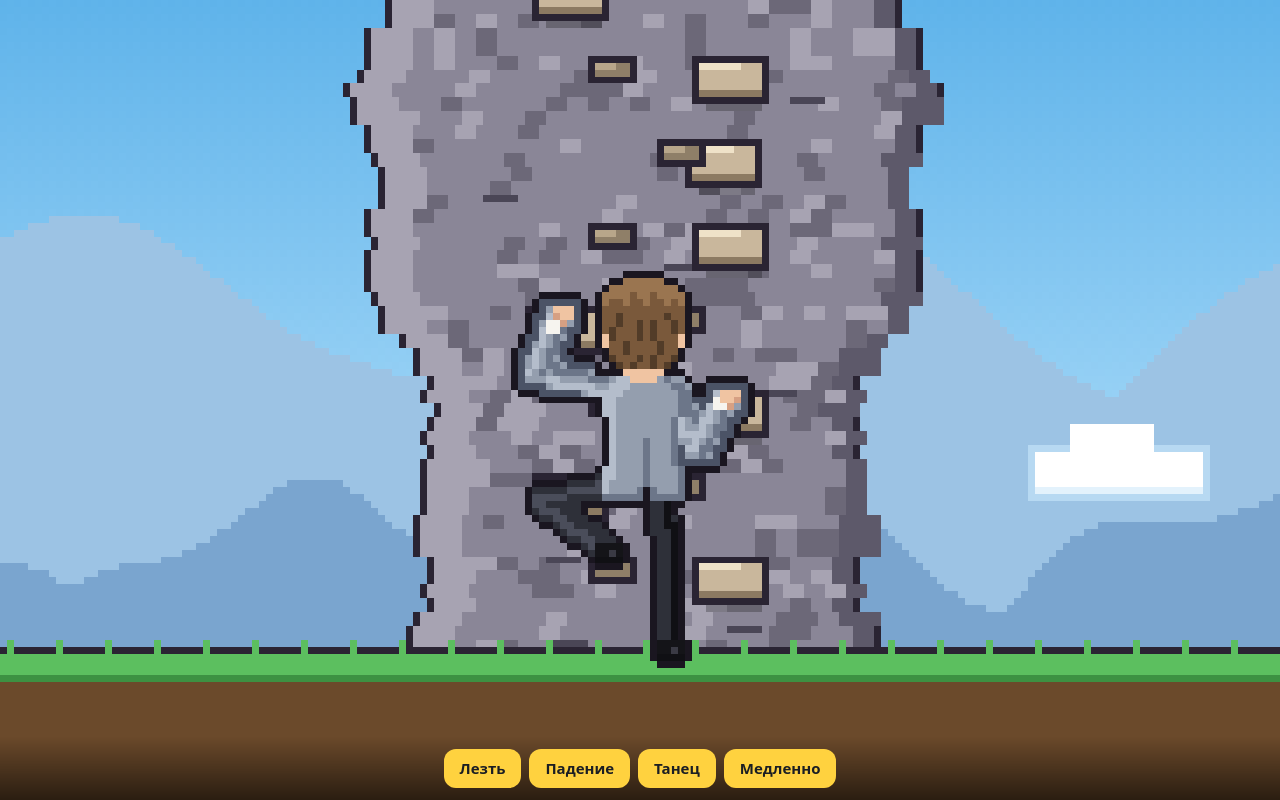
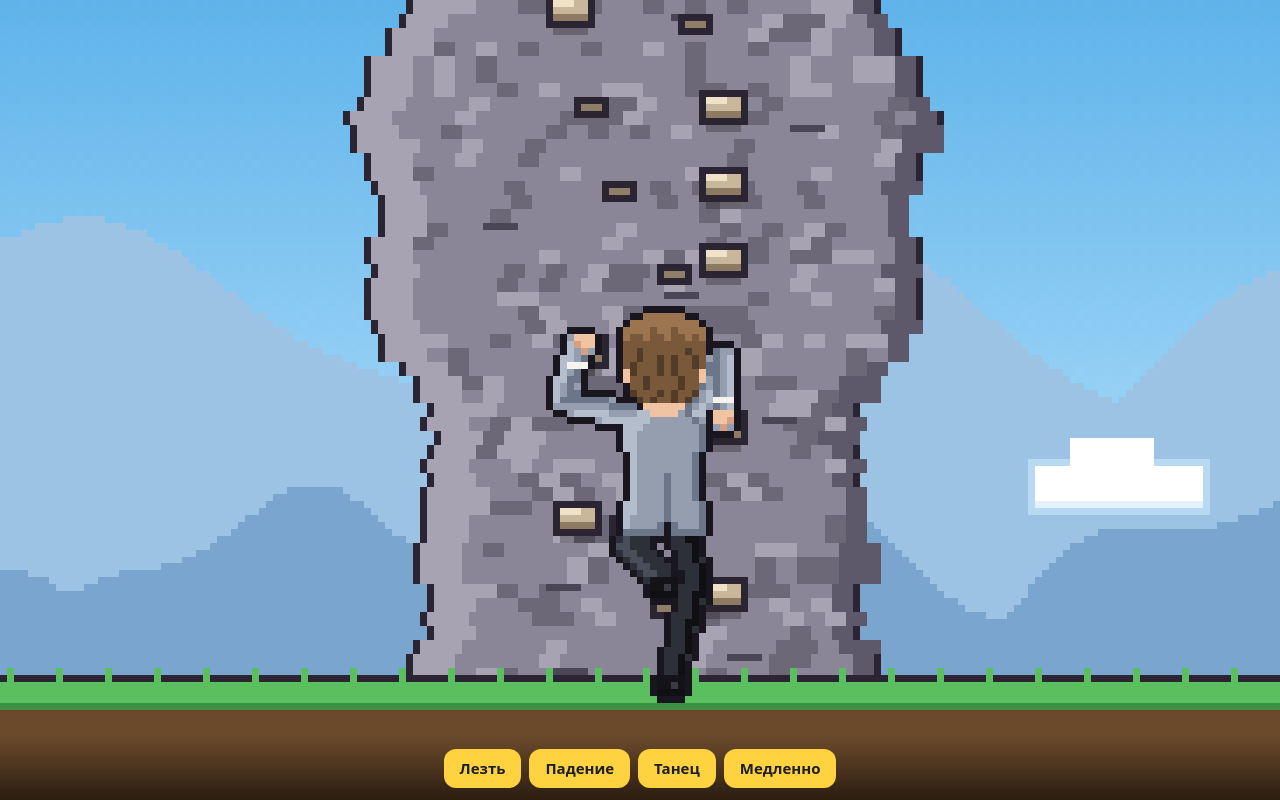
Before and after one commit to Byba123456789/tg-card-a16, a plain HTML site: page proto.html in a window 1280 px wide. Drawn offline with Linux system fonts and the light colour scheme.

```diff
--- a/char.js
+++ b/char.js
@@ -2,7 +2,7 @@
   const PAL = {
     k: '#1a1620', H: '#7a593b', h: '#9a7550', d: '#523c28',
     S: '#f0c4a2', s: '#d6a083', r: '#e8a08c', E: '#5b7896', w: '#ffffff', m: '#c47d6c',
-    J: '#949eae', j: '#b4bdcb', q: '#6c7689', o: '#4b5366',
+    J: '#949eae', j: '#b4bdcb', q: '#6c7689',
     W: '#f6f4ef', x: '#d3d7de', P: '#2e3039', p: '#4a4d5a', B: '#141418', b: '#3a3a44', L: '#101014',
   };
   const HEAD_F = [
@@ -61,7 +61,7 @@
     'qqqq....qqqq',
   ];
   const TORSO_B = [
-    '..jjqqqqJq..',
+    '..jjqWWqJq..',
     '.jjjJJJJJJq.',
     'jjjJJJJJJJJq',
     'jjJJJJJJJJJq',
@@ -102,12 +102,14 @@
     shoeR: sprite(SHOE), shoeL: sprite(SHOE, true), heel: sprite(HEEL),
   };
 
-  const UPPER = 10, FORE = 9, THIGH = 12, SHIN = 12;
+  // бедро короче голени: в согнутой ноге колено уходит «к стене», а не горизонтально вбок
+  const UPPER = 10, FORE = 9, THIGH = 9, SHIN = 15, LEG = 24;
   const OW = 80, OH = 90, OX = 40, OY = 52;
   const clamp = (v, a, z) => Math.max(a, Math.min(z, v));
   const lerp = (a, z, k) => a + (z - a) * k;
   const ease = k => k < 0.5 ? 4 * k * k * k : 1 - Math.pow(-2 * k + 2, 3) / 2;
   const backOut = k => 1 + 2.70158 * Math.pow(k - 1, 3) + 1.70158 * Math.pow(k - 1, 2);
+  const easeOut = k => 1 - (1 - k) * (1 - k);
   const phase = (t, a, z) => clamp((t - a) / (z - a), 0, 1);
 
   // двухзвенный IK: сустав (локоть/колено) сгибается в сторону bend (+1 по часовой, -1 против)
@@ -130,10 +132,8 @@
     }
   }
 
-  // конечность: тёмная внутренняя линия (кроме места крепления к телу), заливка, свет и тень
-  function limb(g, pts, w, fill, light, dark, line) {
-    seg(g, ...pts[0], ...pts[1], w + 2, line, 0.4);
-    seg(g, ...pts[1], ...pts[2], w + 2, line);
+  // конечность: заливка, светлая полоса слева, тёмная справа
+  function limb(g, pts, w, fill, light, dark) {
     for (let i = 0; i < 2; i++) {
       const [x1, y1] = pts[i], [x2, y2] = pts[i + 1];
       seg(g, x1, y1, x2, y2, w, fill);
@@ -147,16 +147,19 @@
   }
 
   // позы танца: смещение таза, руки/ноги относительно таза, наклон головы
+  // стопы (fl, fr) — от стоячего таза: x в стороны, y всегда на полу (LEG)
   const DANCE = [
-    { hip: [0, 4], hl: [-12, -33], hr: [12, -33], fl: [-11, 21], fr: [11, 21] },
-    { hip: [-2, 1], hl: [-7, -2], hr: [9, -35], fl: [-6, 24], fr: [5, 24], head: -1 },
-    { hip: [2, 1], hl: [-9, -35], hr: [7, -2], fl: [-5, 24], fr: [6, 24], head: 1 },
-    { hip: [0, 1], hl: [-7, -2], hr: [23, -16], fl: [-5, 24], fr: [9, 23], head: 1 },
-    { hip: [-1, 0], hl: [-5, -30], hr: [9, -4], fl: [-5, 25], fr: [5, 25], head: -1 },
-    { hip: [0, 1], hl: [-21, -14], hr: [21, -14], fl: [-6, 24], fr: [6, 24], back: true },
-    { hip: [0, 4], hl: [-22, -12], hr: [22, -12], fl: [-11, 21], fr: [11, 21] },
-    { hip: [0, 4], hl: [-12, -33], hr: [12, -33], fl: [-11, 21], fr: [11, 21], wink: true },
+    { hip: [0, 4], hl: [-12, -33], hr: [12, -33], fl: [-10, LEG], fr: [10, LEG] },
+    { hip: [-2, 1], hl: [-8, -3], hr: [9, -35], fl: [-6, LEG], fr: [5, LEG], head: -1 },
+    { hip: [2, 1], hl: [-9, -35], hr: [8, -3], fl: [-5, LEG], fr: [6, LEG], head: 1 },
+    { hip: [0, 1], hl: [-8, -3], hr: [23, -16], fl: [-5, LEG], fr: [9, LEG], head: 1 },
+    { hip: [-1, 0], hl: [-5, -30], hr: [9, -4], fl: [-5, LEG], fr: [5, LEG], head: -1 },
+    { hip: [0, 1], hl: [-21, -14], hr: [21, -14], fl: [-6, LEG], fr: [6, LEG], back: true },
+    { hip: [0, 4], hl: [-22, -12], hr: [22, -12], fl: [-10, LEG], fr: [10, LEG] },
+    { hip: [0, 4], hl: [-12, -33], hr: [12, -33], fl: [-10, LEG], fr: [10, LEG], wink: true },
   ];
+
+  const STAND_POSE = { hip: [0, 0], hl: [-6, 4], hr: [5, 4], fl: [-4, LEG], fr: [4, LEG] };
 
   // holdAt(i) — зацепка для рук ({x, y, side}); footAt(j, side) — выступ для ноги на ряду j ({x, y, ground}).
   // Руки на зацепках k и k-1, ноги на рядах k-3 (согнутая) и k-4 (прямая), каждая нога на своей стороне
@@ -172,15 +175,16 @@
       mode: 'stand', view: 'back', t: 0, k: 1,
       hip: { x: 0, y: 0 }, hand: { L: { x: 0, y: 0 }, R: { x: 0, y: 0 } }, foot: { L: { x: 0, y: 0 }, R: { x: 0, y: 0 } },
       handOn: { L: 0, R: 0 }, footOn: { L: 0, R: 0 },
-      lean: 0, wink: false, hem: 0, hemV: 0, prevVx: 0, prevX: 0,
-      tr: null, rest: null, fallV: 0, danceBase: null, danceT: 0, onDone: null,
+      lean: 0, wink: false, hem: 0, hemV: 0, prevVx: 0, prevX: 0, elbow: { L: -1, R: 1 },
+      tr: null, rest: null, fallV: 0, ground: 0, landed: false, danceBase: null, danceT: 0, onDone: null,
     };
 
     const grip = i => { const h = holdAt(i); return { x: h.x, y: h.y - 1 }; };
     const step = (f, j) => { const h = footAt(j, f === 'L' ? -1 : 1); return { x: h.x, y: h.ground ? h.y : h.y - 3 }; };
     function restHip() {
       const hl = grip(c.handOn.L), hr = grip(c.handOn.R), fl = step('L', c.footOn.L), fr = step('R', c.footOn.R);
-      return { x: (hl.x + hr.x) * 0.3 + (fl.x + fr.x) * 0.2, y: Math.max(hl.y, hr.y) + 12 };
+      const fx = (fl.x + fr.x) / 2;
+      return { x: fx + ((hl.x + hr.x) / 2 - fx) * 0.2, y: Math.max(hl.y, hr.y) + 13 };
     }
 
     c.hangAt = k => {
@@ -197,60 +201,64 @@
       c.hip = { ...c.rest };
     };
 
-    // шаг вверх: толчок согнутой ногой → нижняя рука перехватывает зацепку k+1 → нижняя нога переступает на k-2
-    c.climbUp = (dur = 0.8) => {
+    // шаг вверх: нижняя нога переступает на 2 ряда выше одновременно с толчком таза → нижняя рука перехватывает зацепку k+1
+    c.climbUp = (dur = 0.7) => {
       const k = c.k + 1;
       const hand = c.handOn.L < c.handOn.R ? 'L' : 'R';
       const foot = c.footOn.L < c.footOn.R ? 'L' : 'R';
       const swing = holdAt(k).side !== holdAt(k - 1).side;
       const h0 = { ...c.hand[hand] }, f0 = { ...c.foot[foot] }, hip0 = { ...c.hip };
       c.handOn[hand] = k;
-      c.footOn[foot] = k - 2;
+      c.footOn[foot] = k - 3;
       c.k = k;
       const hip1 = restHip();
-      c.tr = { dur, t: 0, hand, foot, swing, side: holdAt(k).side, h0, h1: grip(k), f0, f1: step(foot, k - 2), hip0, hip1 };
+      c.tr = { dur, t: 0, hand, foot, swing, side: holdAt(k).side, h0, h1: grip(k), f0, f1: step(foot, k - 3), hip0, hip1 };
       c.mode = 'climb';
     };
 
-    c.fall = () => { c.mode = 'fall'; c.view = 'front'; c.fallV = -40; c.t = 0; };
+    c.fall = (ground = 0) => { c.mode = 'fall'; c.view = 'front'; c.fallV = -40; c.t = 0; c.ground = ground; c.landed = false; };
     c.stand = (sx, gy, view = 'front') => {
-      c.mode = 'stand'; c.view = view;
-      c.hip = { x: sx, y: gy - 24 };
+      c.mode = 'stand'; c.view = view; c.standY = gy - LEG;
+      c.hip = { x: sx, y: c.standY };
       c.foot.L = { x: sx - 4, y: gy };
       c.foot.R = { x: sx + 4, y: gy };
     };
-    c.dance = (sx, gy) => { c.stand(sx, gy); c.mode = 'dance'; c.danceT = 0; c.danceBase = { x: sx, y: gy - 25 }; };
+    c.dance = (sx, gy) => { c.stand(sx, gy); c.mode = 'dance'; c.danceT = 0; c.danceBase = { x: sx, y: gy - LEG }; };
 
+    // торс 12 px от hip.x-6: его середина на -0.5, плечи симметрично от неё
     function shoulders() {
       const tx = c.hip.x + c.lean * 0.5;
-      return { L: [tx - 5, c.hip.y - 13], R: [tx + 5, c.hip.y - 13] };
+      return { L: [tx - 5, c.hip.y - 14], R: [tx + 4, c.hip.y - 14] };
     }
 
     c.update = dt => {
       c.t += dt;
       c.wink = false;
       if (c.mode === 'hang') {
-        c.hip.y = c.rest.y + Math.sin(c.t * 2.2) * 0.5;
+        c.hip.y = c.rest.y + Math.sin(c.t * 4.2) * 0.8;
         c.hip.x = c.rest.x + Math.sin(c.t * 1.1) * 0.3;
         c.lean = lerp(c.lean, 0, dt * 6);
       } else if (c.mode === 'climb') {
         const tr = c.tr;
         tr.t += dt;
         const k = tr.t / tr.dur;
-        const kp = ease(phase(k, 0, 0.4));
-        const kh = ease(phase(k, 0.3, 0.7));
-        const kf = ease(phase(k, 0.62, 1));
+        // нога и таз идут вместе (стопа не отрывается от тела), рука тянется на подъёме
+        const kf = ease(phase(k, 0.05, 0.55));
+        const kp = easeOut(phase(k, 0.1, 0.6));
+        const kh = easeOut(phase(k, 0.45, 0.95));
         c.hip.y = lerp(tr.hip0.y, tr.hip1.y, kp);
-        c.hip.x = lerp(tr.hip0.x, tr.hip1.x, tr.swing ? backOut(phase(k, 0.3, 0.85)) : ease(phase(k, 0.2, 0.8)));
+        c.hip.x = lerp(tr.hip0.x, tr.hip1.x, tr.swing ? backOut(phase(k, 0.4, 0.95)) : ease(phase(k, 0.15, 0.65)));
         const bulge = Math.sin(Math.PI * kh) * 3;
         c.hand[tr.hand] = { x: lerp(tr.h0.x, tr.h1.x, kh) - tr.side * bulge * 0.4, y: lerp(tr.h0.y, tr.h1.y, kh) - bulge * 0.3 };
-        const lift = Math.sin(Math.PI * kf) * 4;
-        c.foot[tr.foot] = { x: lerp(tr.f0.x, tr.f1.x, kf) + (tr.foot === 'L' ? -lift : lift) * 0.5, y: lerp(tr.f0.y, tr.f1.y, kf) - lift };
-        c.lean = tr.side * (tr.swing ? 4 : 2) * Math.sin(Math.PI * phase(k, 0.2, 0.9));
+        const lift = Math.sin(Math.PI * kf) * 6;
+        c.foot[tr.foot] = { x: lerp(tr.f0.x, tr.f1.x, kf) + (tr.foot === 'L' ? -lift : lift) * 0.8, y: lerp(tr.f0.y, tr.f1.y, kf) - lift };
+        c.lean = tr.side * (tr.swing ? 4 : 2) * Math.sin(Math.PI * phase(k, 0.3, 0.95));
         if (k >= 1) { c.mode = 'hang'; c.rest = tr.hip1; c.t = 0; c.tr = null; if (c.onDone) c.onDone(); }
       } else if (c.mode === 'fall') {
         c.fallV += 380 * dt;
         c.hip.y += c.fallV * dt;
+        // приземление с амортизацией: таз проседает и плавно поднимается в стойке
+        if (c.hip.y >= c.ground - LEG) { c.stand(c.hip.x, c.ground); c.hip.y += 3; c.landed = true; return; }
         const s = shoulders();
         const a = c.t * 14;
         c.hand.L = { x: s.L[0] - 8 + Math.sin(a) * 5, y: s.L[1] - 12 + Math.cos(a) * 6 };
@@ -262,8 +270,8 @@
         c.danceT += dt;
         const beat = 0.5;
         const i = Math.min(DANCE.length - 1, Math.floor(c.danceT / beat));
-        const prev = DANCE[Math.max(0, i - 1)], cur = DANCE[i];
-        const k = i === 0 ? 1 : ease(phase(c.danceT - i * beat, 0, 0.2));
+        const prev = i === 0 ? STAND_POSE : DANCE[i - 1], cur = DANCE[i];
+        const k = ease(phase(c.danceT - i * beat, 0, i === 0 ? 0.15 : 0.2));
         const mixp = (a, z) => [lerp(a[0], z[0], k), lerp(a[1], z[1], k)];
         const hip = mixp(prev.hip, cur.hip);
         const bounce = Math.abs(Math.sin(Math.PI * c.danceT / (beat / 2))) * 1.5;
@@ -277,11 +285,12 @@
         c.lean = lerp(prev.head || 0, cur.head || 0, k) * 2;
         c.view = cur.back && k > 0.5 ? 'back' : 'front';
         c.wink = !!cur.wink;
-        if (c.danceT >= DANCE.length * beat) { c.mode = 'stand'; c.view = 'front'; if (c.onDone) c.onDone(); }
+        if (c.danceT >= DANCE.length * beat) { const hip = { ...c.hip }; c.stand(b.x, b.y + LEG); c.hip = hip; if (c.onDone) c.onDone(); }
       } else {
-        const s = shoulders();
-        c.hand.L = { x: s.L[0] - 1, y: s.L[1] + 18 + Math.sin(c.t * 2.2) * 0.4 };
-        c.hand.R = { x: s.R[0] + 1, y: s.R[1] + 18 + Math.sin(c.t * 2.2) * 0.4 };
+        const s = shoulders(), k = Math.min(1, dt * 10);
+        c.hip.y = lerp(c.hip.y, c.standY, k);
+        c.hand.L = { x: lerp(c.hand.L.x, s.L[0] - 1, k), y: lerp(c.hand.L.y, s.L[1] + 18 + Math.sin(c.t * 2.2) * 0.4, k) };
+        c.hand.R = { x: lerp(c.hand.R.x, s.R[0] + 1, k), y: lerp(c.hand.R.y, s.R[1] + 18 + Math.sin(c.t * 2.2) * 0.4, k) };
         c.lean = lerp(c.lean, 0, dt * 6);
       }
       // низ пиджака отстаёт от рывков таза (пружина)
@@ -303,10 +312,22 @@
       oc.clearRect(0, 0, OW, OH);
       const s = shoulders();
       const hipL = [c.hip.x - 2.5, c.hip.y + 1], hipR = [c.hip.x + 2.5, c.hip.y + 1];
-      const legL = ik(...hipL, c.foot.L.x, c.foot.L.y, THIGH, SHIN, 1);
-      const legR = ik(...hipR, c.foot.R.x, c.foot.R.y, THIGH, SHIN, -1);
-      const armL = ik(...s.L, c.hand.L.x, c.hand.L.y, UPPER, FORE, -1);
-      const armR = ik(...s.R, c.hand.R.x, c.hand.R.y, UPPER, FORE, 1);
+      // сильно согнутая нога уходит коленом в стену: укорачиваем её в проекции, чтобы колено не вылетало вбок
+      const leg = (hp, f, bend) => {
+        const s = clamp(Math.hypot(f.x - hp[0], f.y - hp[1]) / (0.8 * (THIGH + SHIN)), 0.5, 1);
+        return ik(...hp, f.x, f.y, THIGH * s, SHIN * s, bend);
+      };
+      const legL = leg(hipL, c.foot.L, 1);
+      const legR = leg(hipR, c.foot.R, -1);
+      // локоть всегда наружу от тела; знак меняем только при заметной разнице, чтобы не дёргался
+      const arm = (sh, h, f, out) => {
+        const a = ik(...sh, h.x, h.y, UPPER, FORE, 1), b = ik(...sh, h.x, h.y, UPPER, FORE, -1);
+        const diff = (a[0] - b[0]) * out;
+        if (Math.abs(diff) > 0.5) c.elbow[f] = diff > 0 ? 1 : -1;
+        return c.elbow[f] > 0 ? a : b;
+      };
+      const armL = arm(s.L, c.hand.L, 'L', -1);
+      const armR = arm(s.R, c.hand.R, 'R', 1);
       const drawLeg = (hip, leg, left) => {
         const pts = [L(...hip), L(leg[0], leg[1]), L(leg[2], leg[3])];
         for (let i = 0; i < 2; i++) seg(oc, ...pts[i], ...pts[i + 1], 3, PAL.P);
@@ -316,10 +337,11 @@
         else oc.drawImage(SPR.heel, Math.round(fx - 2), Math.round(fy - 1));
       };
       const drawArm = (sh, arm, left) => {
-        limb(oc, [L(...sh), L(arm[0], arm[1]), L(arm[2], arm[3])], 3, PAL.J, PAL.j, PAL.q, PAL.o);
-        const [cx, cy] = L(lerp(arm[0], arm[2], 0.82), lerp(arm[1], arm[3], 0.82));
+        // тень рукава всегда со стороны тела, чтобы рука читалась на пиджаке
+        limb(oc, [L(...sh), L(arm[0], arm[1]), L(arm[2], arm[3])], 3, PAL.J, left ? PAL.j : PAL.q, left ? PAL.q : PAL.j);
+        const [cx, cy] = L(lerp(arm[0], arm[2], 0.7), lerp(arm[1], arm[3], 0.7));
         oc.fillStyle = PAL.W;
-        oc.fillRect(Math.round(cx - 1), Math.round(cy - 1), 2, 2);
+        oc.fillRect(Math.round(cx - 1), Math.round(cy), 3, 1);
         const [hx, hy] = L(arm[2], arm[3]);
         oc.drawImage(left ? SPR.handL : SPR.hand, Math.round(hx - 1), Math.round(hy - 1));
       };
--- a/proto.html
+++ b/proto.html
@@ -21,7 +21,7 @@
   <button id="bDance">Танец</button>
   <button id="bSlow">Медленно</button>
 </div>
-<script src="char.js?h=fb6c56df"></script>
+<script src="char.js?h=22ea0d71"></script>
 <script>
 const cv = document.getElementById('cv');
 const g = cv.getContext('2d');
@@ -33,12 +33,14 @@
 const rnd = n => { const x = Math.sin(n * 127.1 + 311.7) * 43758.5453; return x - Math.floor(x); };
 const sideOf = i => SIDES[((i % SIDES.length) + SIDES.length) % SIDES.length];
 const hold = i => {
-  const x = sideOf(i) * 11 + Math.round(rnd(i) * 2 - 1), y = -36 - i * STEP;
+  const x = sideOf(i) * (9 + Math.round(rnd(i) * 3)), y = -36 - i * STEP + Math.round(rnd(i + 50) * 2 - 1);
   return y >= 0 ? { x: sideOf(i) * 4, y: 0, side: sideOf(i), ground: true } : { x, y, side: sideOf(i) };
 };
 const foot = (j, side) => {
   const y = -36 - j * STEP;
-  return y >= 0 ? { x: side * 4, y: 0, ground: true } : { x: side * 5, y };
+  if (y >= 0) return { x: side * 4, y: 0, ground: true };
+  // выступы тянутся за стороной зацепок выше: на серии с одной стороны ноги идут рядом, «лесенкой»
+  return { x: hold(j + 2).side * 6 + (side < 0 ? -2 : 2) + Math.round(rnd(j * 3 + side) * 2 - 1), y: y + Math.round(rnd(j * 5)) };
 };
 const ch = Char.create(hold, foot);
 let climbing = false, slow = false, camY = -80, fallT = 0, t = 0;
@@ -59,11 +61,11 @@
 
 function nextClimb() {
   if (!climbing || ch.mode !== 'hang') return;
-  ch.climbUp(0.8);
+  ch.climbUp(0.7);
 }
 ch.onDone = () => {
   if (ch.mode === 'stand') music.pause();
-  if (climbing) setTimeout(nextClimb, 120);
+  if (climbing) nextClimb();
 };
 
 function px(x, y, w, h, col) { b.fillStyle = col; b.fillRect(Math.round(x), Math.round(y), w, h); }
@@ -114,11 +116,11 @@
     if (h.ground) continue;
     const sx = ox + h.x, sy = h.y - camY;
     if (sy < -10 || sy > H + 10) continue;
-    px(sx - 5, sy - 2, 11, 7, '#2a2433');
-    px(sx - 4, sy - 1, 9, 5, '#c9b79c');
-    px(sx - 4, sy - 1, 6, 1, '#efe2c8');
-    px(sx - 4, sy + 3, 9, 1, '#8c7a62');
-    px(sx - 3, sy + 5, 8, 1, 'rgba(0,0,0,.25)');
+    px(sx - 3, sy - 2, 7, 5, '#2a2433');
+    px(sx - 2, sy - 1, 5, 3, '#c9b79c');
+    px(sx - 2, sy - 1, 3, 1, '#efe2c8');
+    px(sx - 2, sy + 1, 5, 1, '#8c7a62');
+    px(sx - 2, sy + 3, 5, 1, 'rgba(0,0,0,.25)');
   }
   for (let j = -3; j < ch.k + 30; j++) {
     for (const s of [-1, 1]) {
@@ -126,9 +128,10 @@
       const sx = ox + f.x, sy = f.y - camY;
       // левая нога ходит по чётным рядам, правая по нечётным — рисуем только используемые выступы
       if (f.ground || (j % 2 === 0) !== (s < 0) || sy < -10 || sy > H + 10) continue;
-      px(sx - 3, sy - 2, 7, 4, '#2a2433');
-      px(sx - 2, sy - 1, 5, 2, '#8f7f68');
-      px(sx - 2, sy - 1, 3, 1, '#b8a68a');
+      // выступ под зацепкой того же ряда не рисуем: нога встаёт на саму зацепку
+      if (Math.abs(f.x - hold(j).x) < 6) continue;
+      px(sx - 2, sy - 1, 5, 3, '#2a2433');
+      px(sx - 1, sy, 3, 1, '#8f7f68');
     }
   }
   const gy = -camY;
@@ -146,11 +149,12 @@
   frame.last = now;
   t += dt;
   ch.update(dt);
-  if (ch.mode === 'fall') {
+  if (ch.landed) {
     fallT += dt;
-    if (fallT > 1.4) { fallT = 0; toGround(); camY = ch.hip.y - H * 0.6; }
+    if (fallT > 0.7) { fallT = 0; ch.landed = false; toGround(); }
   }
-  const target = ch.mode === 'fall' ? camY : ch.hip.y - H * 0.6;
+  // камера за тазом, но земля не уходит выше нижних 15% экрана
+  const target = Math.min(ch.hip.y - H * 0.6, -H * 0.85);
   camY += (target - camY) * Math.min(1, dt * 6);
   drawSky();
   drawWall();
@@ -173,14 +177,13 @@
   climbing = false;
   mark('bFall');
   if (ch.mode !== 'hang' && ch.mode !== 'climb') { ch.hangAt(8); camY = ch.hip.y - H * 0.6; }
-  ch.fall();
+  ch.fall(0);
   fallT = 0;
 };
 btn('bDance').onclick = () => {
   climbing = false;
   mark('bDance');
   ch.dance(0, 0);
-  camY = -H * 0.6;
   music.currentTime = 0;
   music.play().catch(() => {});
 };
```
Also changed, not shown: 1 other file.
